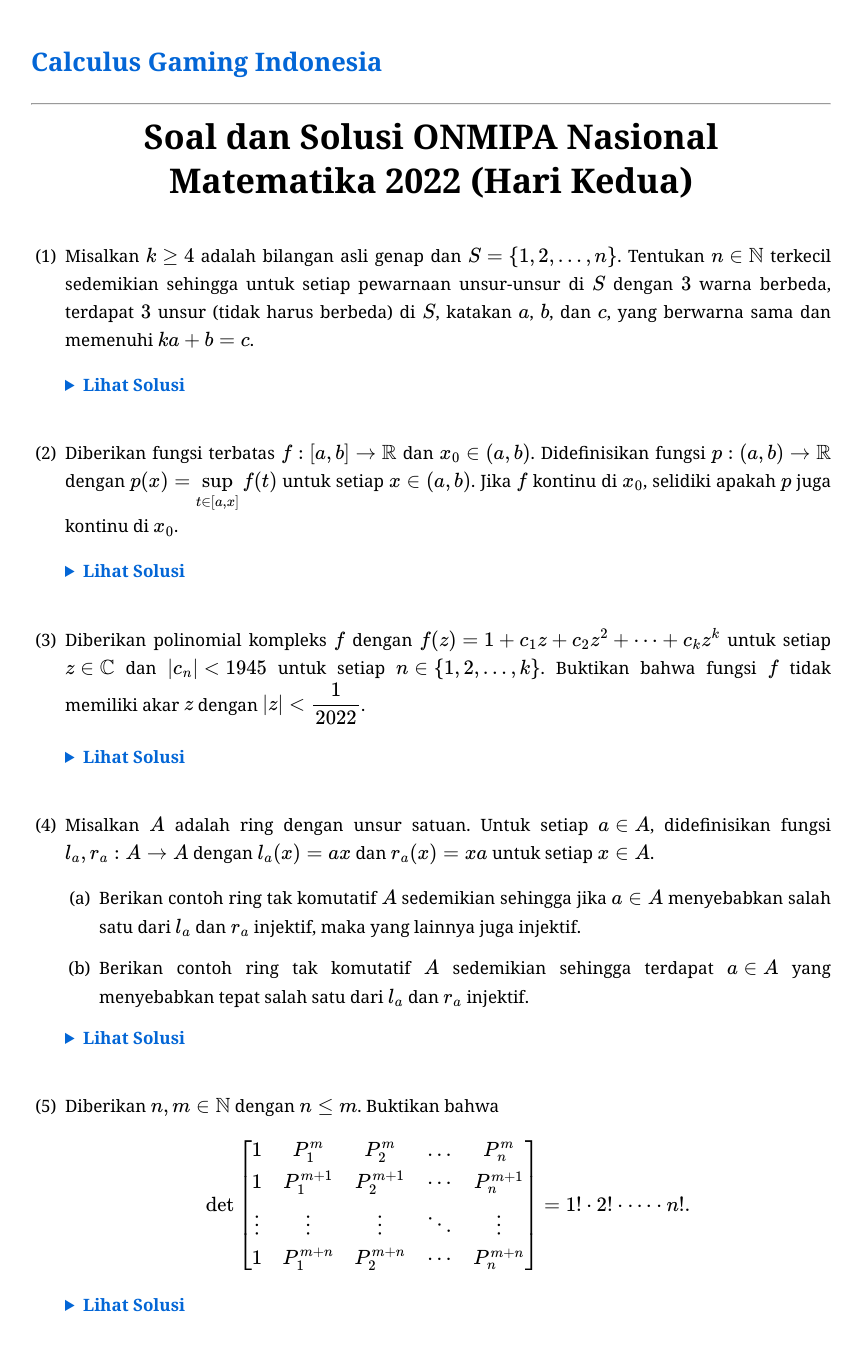
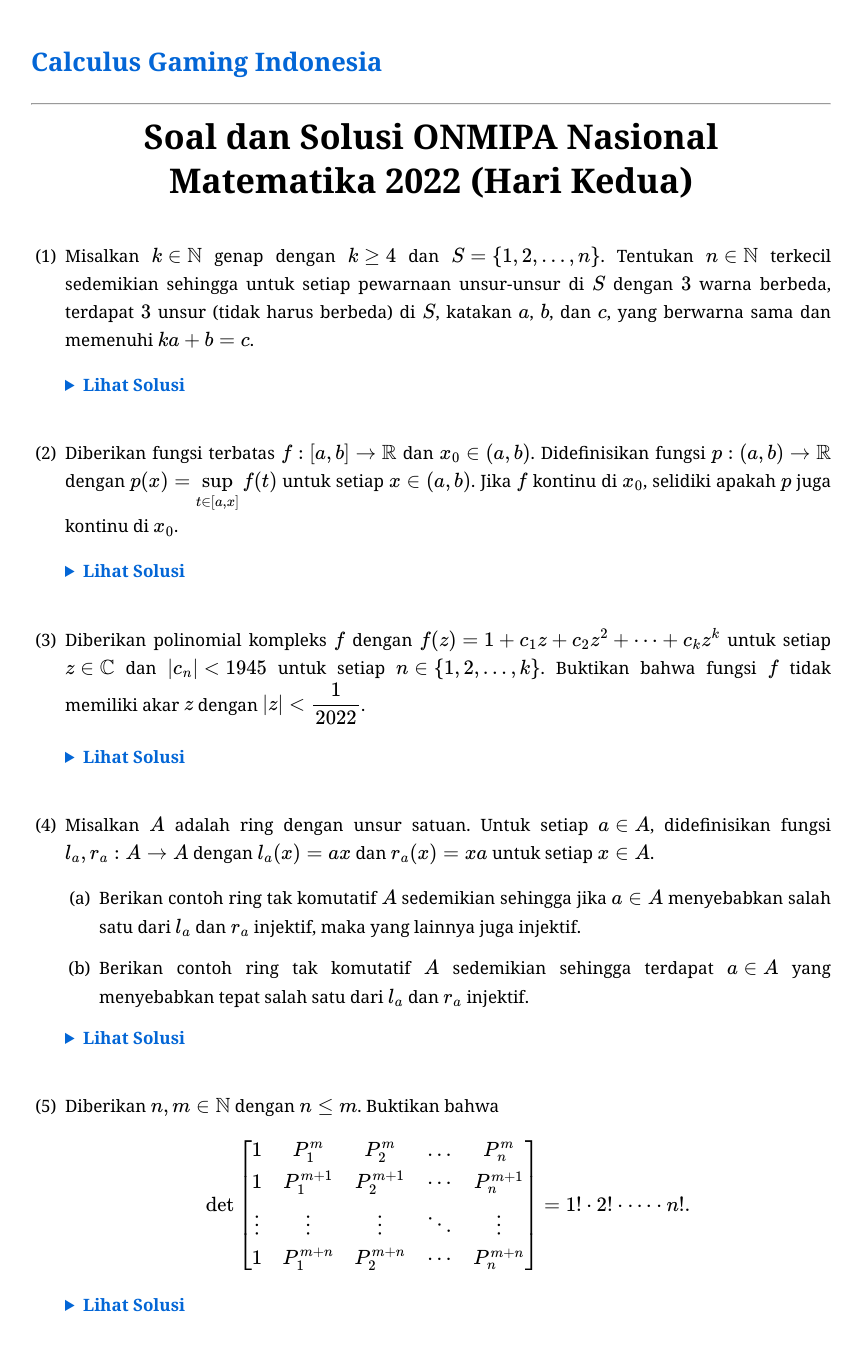
Before and after one commit to calculusgamingindonesia/calculusgamingindonesia.github.io, a Jekyll site: the page built from _posts/2026-07-01-onmipa-nas-mat-22-2.md, in a window 1280 px wide. Shown: the whole page, without its empty margins (209-1071 px from the left). Built offline with Jekyll 4.4.1, drawn with Linux system fonts in a browser that asks for light colours; some web fonts are replaced.

Commit message:
Update 2026-07-01-onmipa-nas-mat-22-2.md

```diff
--- a/_posts/2026-07-01-onmipa-nas-mat-22-2.md
+++ b/_posts/2026-07-01-onmipa-nas-mat-22-2.md
@@ -13,7 +13,7 @@
     </h1>
 </div>
 
-1. Misalkan $k\geq4$ adalah bilangan asli genap dan $S=\set{1, 2, \ldots, n}$. Tentukan $n\in\mathbb{N}$ terkecil sedemikian sehingga untuk setiap pewarnaan unsur-unsur di $S$ dengan $3$ warna berbeda, terdapat $3$ unsur (tidak harus berbeda) di $S$, katakan $a$, $b$, dan $c$, yang berwarna sama dan memenuhi $ka+b=c$.
+1. Misalkan $k\in\mathbb{N}$ genap dengan $k\geq4$ dan $S=\set{1, 2, \ldots, n}$. Tentukan $n\in\mathbb{N}$ terkecil sedemikian sehingga untuk setiap pewarnaan unsur-unsur di $S$ dengan $3$ warna berbeda, terdapat $3$ unsur (tidak harus berbeda) di $S$, katakan $a$, $b$, dan $c$, yang berwarna sama dan memenuhi $ka+b=c$.
 
    <details>
    <summary>Lihat Solusi</summary>
```
